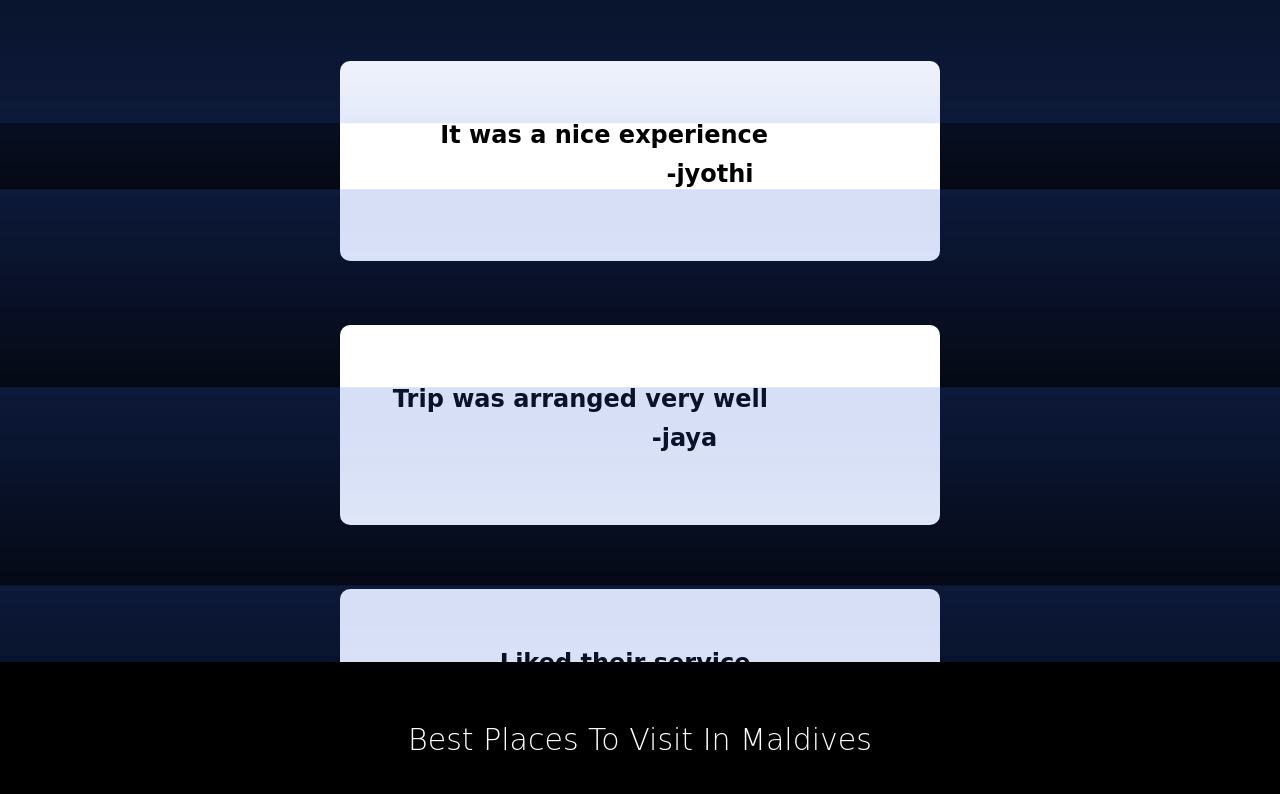
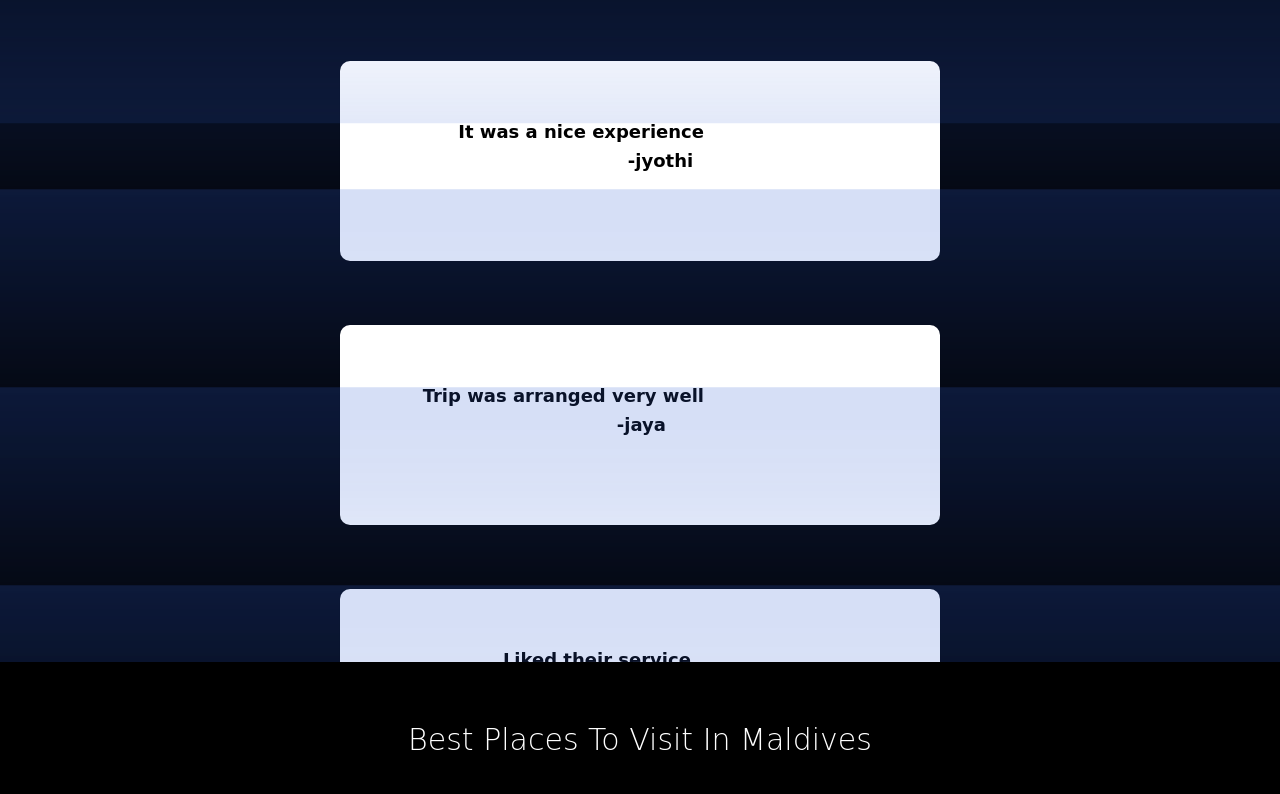
Before and after one commit to jyothiprakash-00/parallax, a plain HTML site: page index.html in a window 1280 px wide. Shown: the part 1546-2340 px from the top of the page. Drawn offline with nearby package versions, Linux system fonts and the light colour scheme; a web font is replaced by a local one.

Commit message:
first code

```diff
--- a/style.css
+++ b/style.css
@@ -422,9 +422,10 @@ main {
   .card h2{
     position: absolute;
     text-align: center;
-    right: 40%;
+    right: 45%;
     color: black;
     top: 30%;
+    font-size: 18px;
   }
   .card h2 span{
     position: absolute;
```
